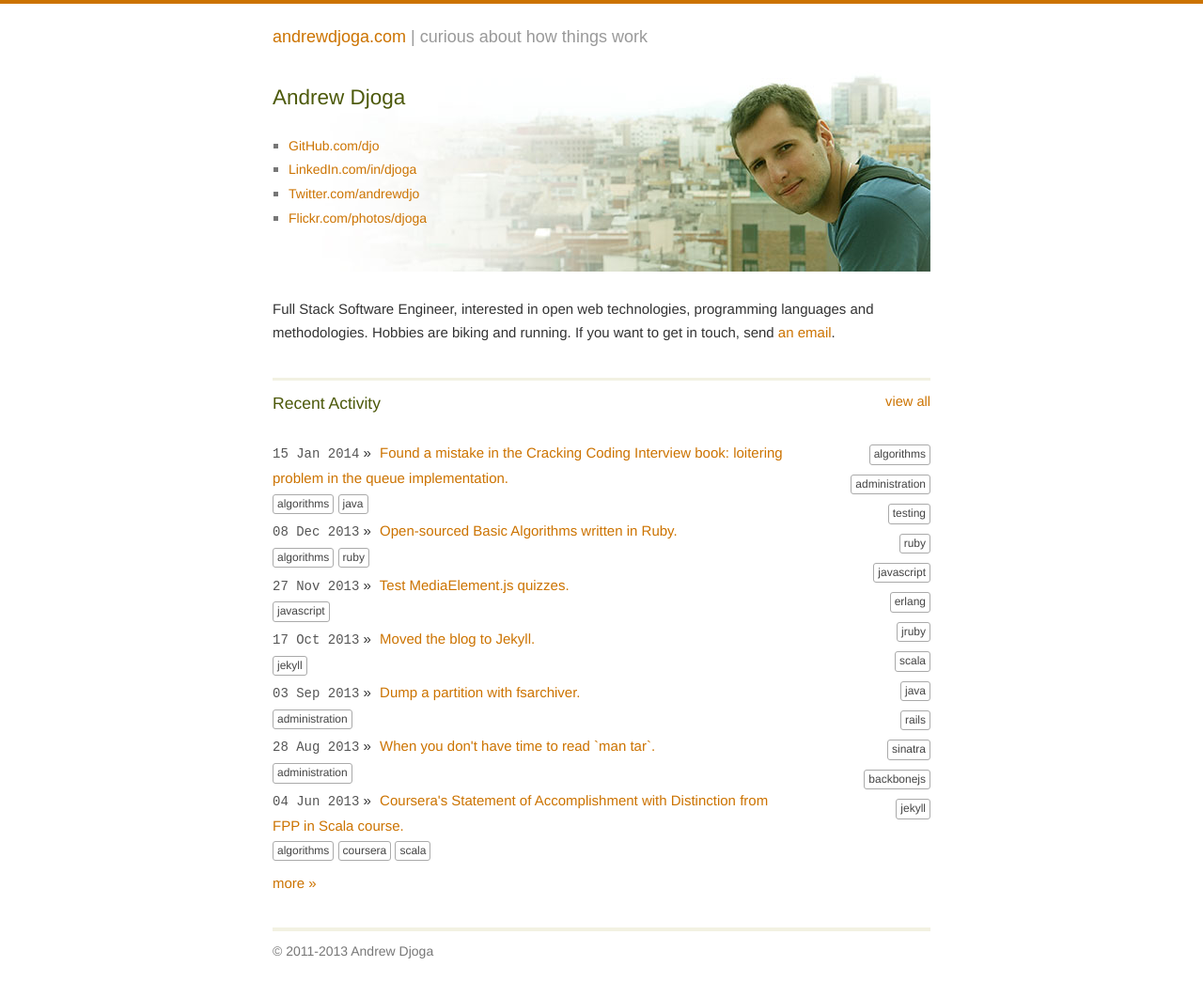
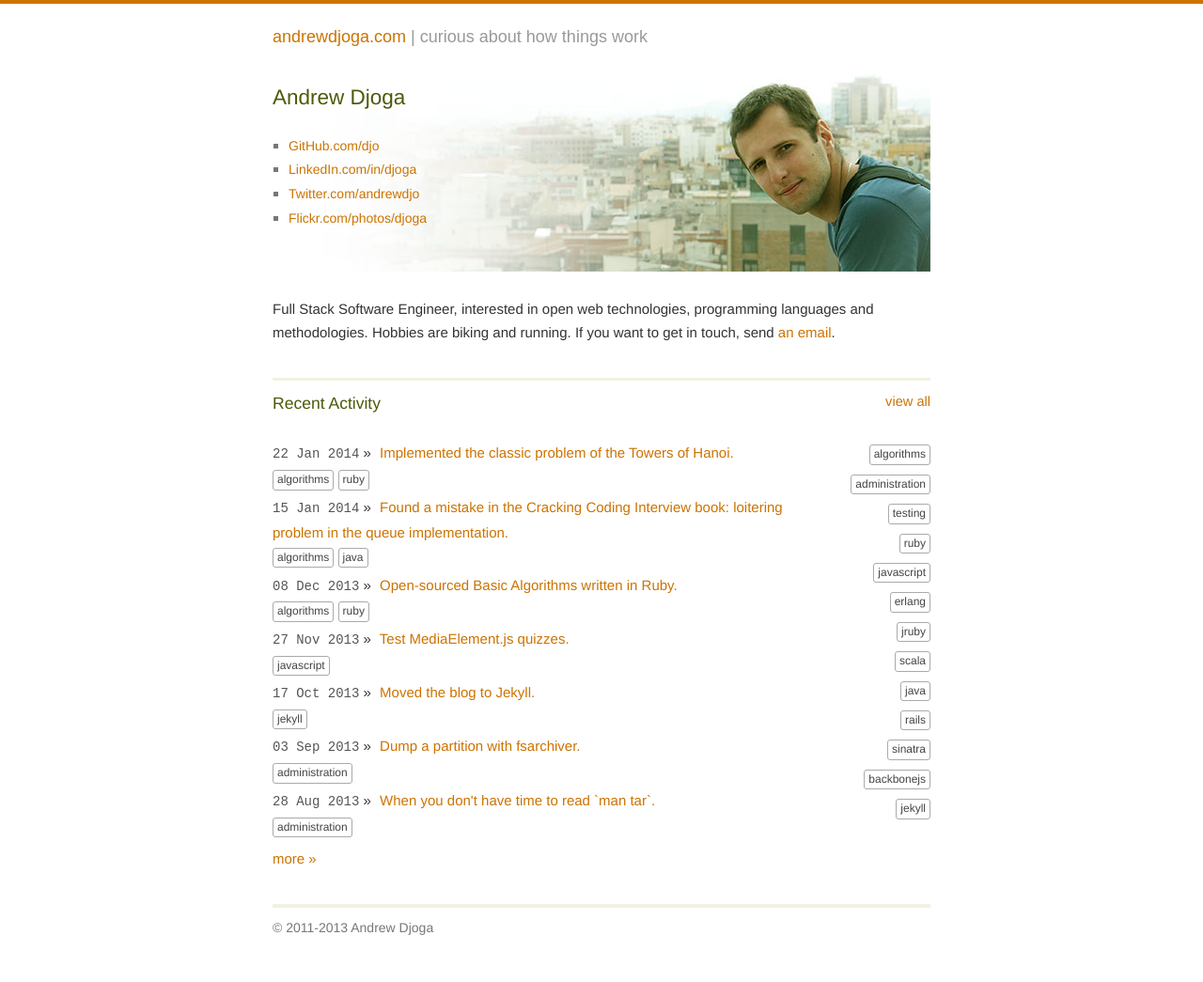
Before and after one commit to andriidzhoha/andriidzhoha.github.io, a Jekyll site: the page built from index.html, in a window 1280 px wide. Shown: the whole page at 94% size. Built offline with Jekyll 4.4.1, drawn with Linux system fonts in a browser that asks for light colours; after the commit the page ends 1019 px from its top, so only the background shows below that.

Commit message:
The classic problem of the Towers of Hanoi.

```diff
--- a/_config.yml
+++ b/_config.yml
@@ -19,6 +19,11 @@ activity_tags:
   - slideshare
 
 activities:
+  -
+    text: "Implemented the classic problem of the Towers of Hanoi."
+    date: 2014-01-22
+    link: 'https://gist.github.com/Djo/8559163'
+    tags: ['algorithms', 'ruby']
   -
     text: "Found a mistake in the Cracking Coding Interview book: loitering problem in the queue implementation."
     date: 2014-01-15
```
